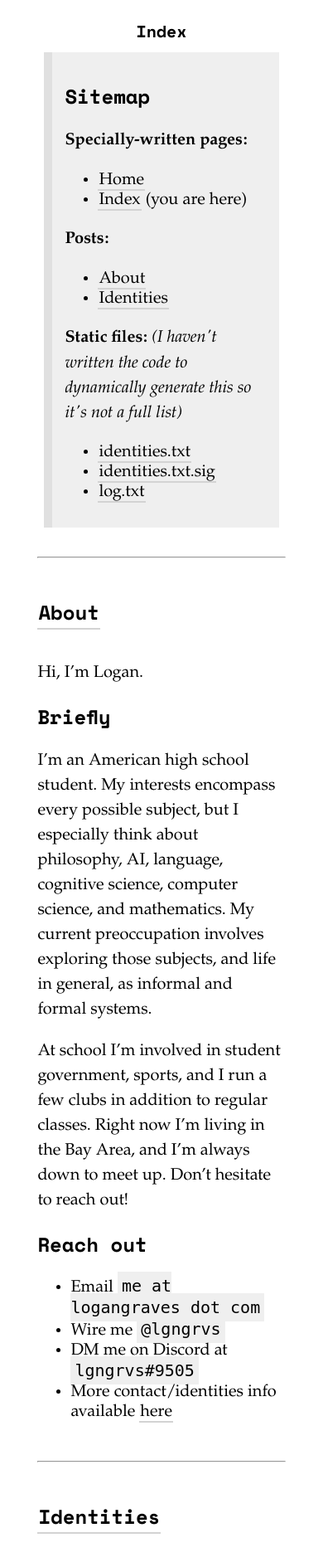
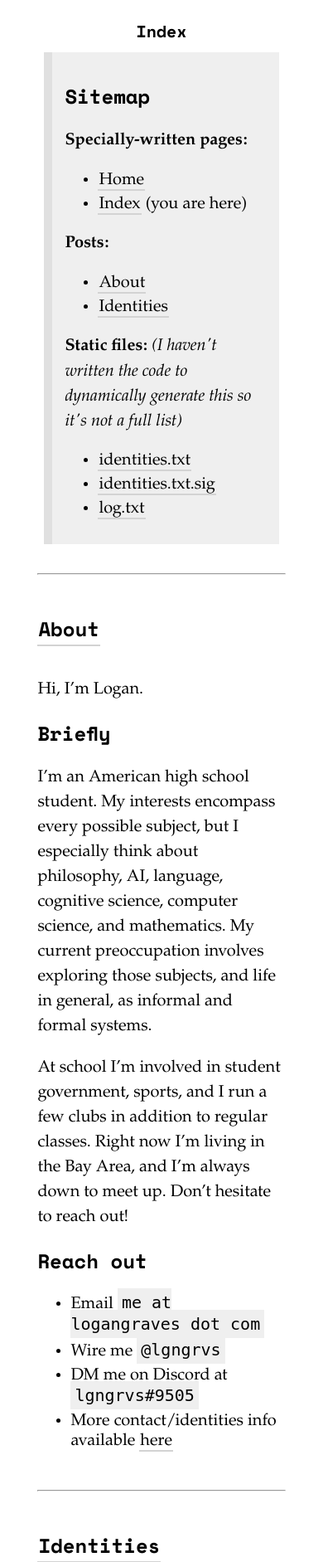
Before and after one commit to lgngrvs/logangraves.com, a Flask app: page /index in a window 390 px wide. Shown: the top 1883 px of the page at 83% size. Run offline with Flask 2, Linux system fonts and the light colour scheme; data comes from the database, SQL or seed files in the repository.

Commit message:
add margin-bottom to li
So many commits because I'm on mobile trying to troubleshoot css kill me

```diff
--- a/static/page_styles.css
+++ b/static/page_styles.css
@@ -165,6 +165,7 @@ nav {
 
 li {
     font-size: 20px;
+    margin-bottom: 5px;
 }
 
 #space {
```
